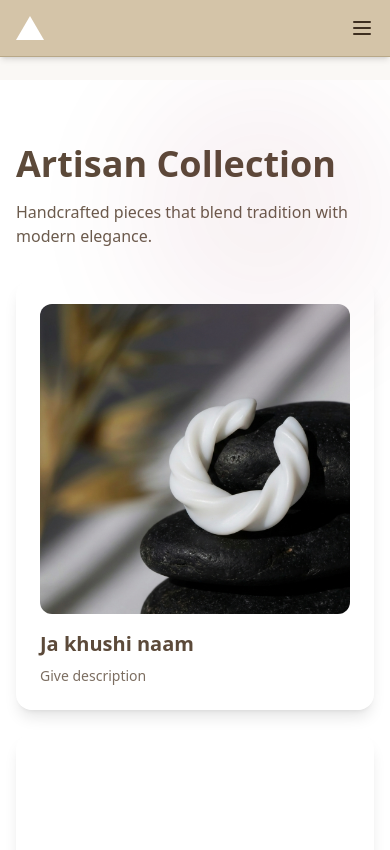
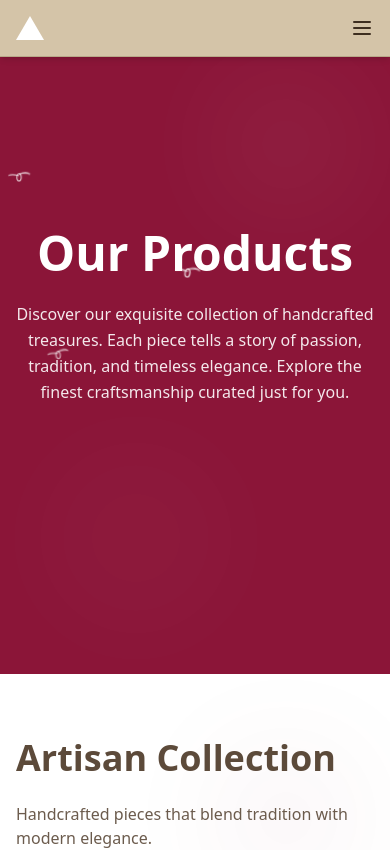
Before and after one commit to lacteokrafts/web-prod, a Next.js app: page /products in a window 390 px wide. Shown: the top 850 px of the page. Built offline with nearby package versions, Linux system fonts and the light colour scheme.

Commit message:
added birds in products page

```diff
--- a/app/products/page.js
+++ b/app/products/page.js
@@ -13,6 +13,16 @@ export default function Products() {
   }, [])
 
   const products = [
+    {
+      id: 0,
+      title: "Our Products",
+      description: "Discover our exquisite collection of handcrafted treasures. Each piece tells a story of passion, tradition, and timeless elegance. Explore the finest craftsmanship curated just for you.",
+      bgColor: "bg-[#8B1538]",
+      textColor: "text-white",
+      accentColor: "bg-[#D4C4A8]",
+      isIntro: true,
+      items: []
+    },
     {
       id: 1,
       title: "Artisan Collection",
@@ -76,69 +86,176 @@ export default function Products() {
   ]
 
   return (
-    <div className="min-h-screen">
+    <div className="min-h-screen -mt-20">
       {products.map((section, index) => {
-        const isEven = index % 2 === 0
-
         return (
           <section
             key={section.id}
-            className={`${section.bgColor} ${section.textColor} relative overflow-hidden transition-all duration-700`}
+            className={`${section.bgColor} ${section.textColor} relative overflow-hidden`}
+          >
+            {/* Flying Birds - Only in intro section */}
+            {section.isIntro && (
+              <div className="absolute inset-0 overflow-hidden pointer-events-none z-0">
+                {/* Bird 1 */}
+                <div
+                  className="absolute"
                   style={{
-              clipPath: index === 0 ? 'none' : isEven
-                ? 'polygon(0 5%, 100% 0, 100% 100%, 0 95%)'
-                : 'polygon(0 0, 100% 5%, 100% 95%, 0 100%)'
+                    animation: 'flyBird1 15s linear infinite',
                   }}
                 >
-            <div className="max-w-7xl mx-auto px-4 sm:px-6 lg:px-8 py-16 sm:py-20 lg:py-24">
+                  <svg width="40" height="40" viewBox="0 0 50 50" className="bird-flap">
+                    <path d="M25 15 Q15 10, 10 15 Q15 12, 25 15 Z" fill="none" stroke="white" strokeWidth="1.5" opacity="0.8" className="wing-left"/>
+                    <ellipse cx="25" cy="20" rx="3" ry="5" fill="none" stroke="white" strokeWidth="1.5" opacity="0.9"/>
+                    <path d="M25 15 Q35 10, 40 15 Q35 12, 25 15 Z" fill="none" stroke="white" strokeWidth="1.5" opacity="0.8" className="wing-right"/>
+                  </svg>
+                </div>
+
+                {/* Bird 2 */}
+                <div
+                  className="absolute"
+                  style={{
+                    animation: 'flyBird2 20s linear infinite',
+                    animationDelay: '3s'
+                  }}
+                >
+                  <svg width="35" height="35" viewBox="0 0 50 50" className="bird-flap">
+                    <path d="M25 15 Q15 10, 10 15 Q15 12, 25 15 Z" fill="none" stroke="white" strokeWidth="1.5" opacity="0.7" className="wing-left"/>
+                    <ellipse cx="25" cy="20" rx="3" ry="5" fill="none" stroke="white" strokeWidth="1.5" opacity="0.8"/>
+                    <path d="M25 15 Q35 10, 40 15 Q35 12, 25 15 Z" fill="none" stroke="white" strokeWidth="1.5" opacity="0.7" className="wing-right"/>
+                  </svg>
+                </div>
+
+                {/* Bird 3 */}
+                <div
+                  className="absolute"
+                  style={{
+                    animation: 'flyBird3 18s linear infinite',
+                    animationDelay: '7s'
+                  }}
+                >
+                  <svg width="38" height="38" viewBox="0 0 50 50" className="bird-flap">
+                    <path d="M25 15 Q15 10, 10 15 Q15 12, 25 15 Z" fill="none" stroke="white" strokeWidth="1.5" opacity="0.75" className="wing-left"/>
+                    <ellipse cx="25" cy="20" rx="3" ry="5" fill="none" stroke="white" strokeWidth="1.5" opacity="0.85"/>
+                    <path d="M25 15 Q35 10, 40 15 Q35 12, 25 15 Z" fill="none" stroke="white" strokeWidth="1.5" opacity="0.75" className="wing-right"/>
+                  </svg>
+                </div>
+
+                {/* Bird 4 */}
+                <div
+                  className="absolute"
+                  style={{
+                    animation: 'flyBird4 22s linear infinite',
+                    animationDelay: '10s'
+                  }}
+                >
+                  <svg width="32" height="32" viewBox="0 0 50 50" className="bird-flap">
+                    <path d="M25 15 Q15 10, 10 15 Q15 12, 25 15 Z" fill="none" stroke="white" strokeWidth="1.5" opacity="0.65" className="wing-left"/>
+                    <ellipse cx="25" cy="20" rx="3" ry="5" fill="none" stroke="white" strokeWidth="1.5" opacity="0.75"/>
+                    <path d="M25 15 Q35 10, 40 15 Q35 12, 25 15 Z" fill="none" stroke="white" strokeWidth="1.5" opacity="0.65" className="wing-right"/>
+                  </svg>
+                </div>
+                {/* Bird 5 */}
+                    <div
+                    className="absolute"
+                    style={{
+                        animation: 'flyBird1 17s linear infinite',
+                        animationDelay: '5s'
+                    }}
+                    >
+                    <svg width="36" height="36" viewBox="0 0 50 50" className="bird-flap">
+                        <path d="M25 15 Q15 10, 10 15 Q15 12, 25 15 Z" fill="none" stroke="white" strokeWidth="1.5" opacity="0.7" className="wing-left"/>
+                        <ellipse cx="25" cy="20" rx="3" ry="5" fill="none" stroke="white" strokeWidth="1.5" opacity="0.8"/>
+                        <path d="M25 15 Q35 10, 40 15 Q35 12, 25 15 Z" fill="none" stroke="white" strokeWidth="1.5" opacity="0.7" className="wing-right"/>
+                    </svg>
+                    </div>
+
+                    {/* Bird 6 */}
+                    <div
+                    className="absolute"
+                    style={{
+                        animation: 'flyBird2 23s linear infinite',
+                        animationDelay: '11s'
+                    }}
+                    >
+                    <svg width="34" height="34" viewBox="0 0 50 50" className="bird-flap">
+                        <path d="M25 15 Q15 10, 10 15 Q15 12, 25 15 Z" fill="none" stroke="white" strokeWidth="1.5" opacity="0.6" className="wing-left"/>
+                        <ellipse cx="25" cy="20" rx="3" ry="5" fill="none" stroke="white" strokeWidth="1.5" opacity="0.7"/>
+                        <path d="M25 15 Q35 10, 40 15 Q35 12, 25 15 Z" fill="none" stroke="white" strokeWidth="1.5" opacity="0.6" className="wing-right"/>
+                    </svg>
+                    </div>
+
+                    {/* Bird 7 */}
+                    <div
+                    className="absolute"
+                    style={{
+                        animation: 'flyBird3 19s linear infinite',
+                        animationDelay: '14s'
+                    }}
+                    >
+                    <svg width="37" height="37" viewBox="0 0 50 50" className="bird-flap">
+                        <path d="M25 15 Q15 10, 10 15 Q15 12, 25 15 Z" fill="none" stroke="white" strokeWidth="1.5" opacity="0.75" className="wing-left"/>
+                        <ellipse cx="25" cy="20" rx="3" ry="5" fill="none" stroke="white" strokeWidth="1.5" opacity="0.85"/>
+                        <path d="M25 15 Q35 10, 40 15 Q35 12, 25 15 Z" fill="none" stroke="white" strokeWidth="1.5" opacity="0.75" className="wing-right"/>
+                    </svg>
+                    </div>
+              </div>
+            )}
+
+            <div className="max-w-7xl mx-auto px-4 sm:px-6 lg:px-8 py-16 sm:py-20 lg:py-28 relative z-10">
               {/* Header */}
-              <div className="mb-8 sm:mb-12 text-left lg:text-left">
-                <h2 className="text-4xl sm:text-5xl lg:text-6xl font-bold mb-4 animate-fadeInUp">
+              <div
+                className={`${section.isIntro ? 'text-center min-h-[60vh] flex flex-col justify-center' : 'text-left'} mb-10 sm:mb-14`}
+              >
+                <h2 className={`${section.isIntro ? 'text-5xl sm:text-6xl lg:text-7xl' : 'text-4xl sm:text-5xl lg:text-6xl'} font-bold mb-6 transform transition-all duration-700 ${!section.isIntro && 'hover:translate-x-2'}`}>
                   {section.title}
                 </h2>
-                <p className="text-base sm:text-lg lg:text-xl opacity-90 max-w-3xl">
+                <p className={`text-base sm:text-lg lg:text-xl opacity-90 ${section.isIntro ? 'max-w-4xl mx-auto leading-relaxed' : 'max-w-3xl'}`}>
                   {section.description}
                 </p>
               </div>
 
-              {/* Products Grid */}
-              <div className="grid grid-cols-1 md:grid-cols-2 gap-6 sm:gap-8 lg:gap-12 mb-8 sm:mb-12">
+              {/* Products Grid - Only show if not intro section */}
+              {!section.isIntro && (
+                <div className="grid grid-cols-1 md:grid-cols-2 gap-6 sm:gap-8 lg:gap-12 mb-10 sm:mb-14">
                   {section.items.map((item, idx) => (
                     <div
                       key={idx}
-                    className="group relative bg-white/10 backdrop-blur-sm rounded-2xl p-6 sm:p-8 hover:scale-105 transition-all duration-500 shadow-lg hover:shadow-2xl"
-                    style={{ animationDelay: `${idx * 150}ms` }}
+                      className="group relative bg-white/10 backdrop-blur-sm rounded-2xl p-6 sm:p-8 shadow-lg transition-all duration-500 hover:scale-105 hover:shadow-2xl hover:-translate-y-2"
                     >
                       <div className="aspect-square bg-white/20 rounded-xl mb-4 sm:mb-6 flex items-center justify-center overflow-hidden">
                         <Image
                           src={item.image}
                           alt={item.name}
-                        width={300}
-                        height={300}
-                        className="object-cover w-full h-full group-hover:scale-110 transition-transform duration-700"
+                          width={400}
+                          height={400}
+                          className="object-cover w-full h-full group-hover:scale-110 group-hover:rotate-2 transition-all duration-700"
                         />
                       </div>
-                    <h3 className="text-xl sm:text-2xl font-semibold mb-2 sm:mb-3">
+                      <h3 className="text-xl sm:text-2xl font-semibold mb-2 sm:mb-3 group-hover:text-opacity-80 transition-all">
                         {item.name}
                       </h3>
-                    <p className="text-sm sm:text-base opacity-80">
+                      <p className="text-sm sm:text-base opacity-80 group-hover:opacity-100 transition-all">
                         {item.desc}
                       </p>
                     </div>
                   ))}
                 </div>
+              )}
 
-              {/* Enquire Button */}
+              {/* Enquire Button - Only show if not intro section */}
+              {!section.isIntro && (
                 <div className="flex justify-center lg:justify-start">
                   <Link
                     href="/contact"
                     className={`${section.accentColor} ${
-                    section.id === 5 ? 'text-[#8B1538]' : 'text-white'
-                  } px-8 sm:px-10 py-3 sm:py-4 rounded-full font-semibold text-sm sm:text-base lg:text-lg hover:scale-110 hover:shadow-2xl transition-all duration-300 inline-flex items-center gap-2 group`}
+                      section.id === 2 || section.id === 4 ? 'text-[#8B1538]' : section.id === 5 ? 'text-white' : 'text-white'
+                    } px-8 sm:px-12 py-3 sm:py-4 rounded-full font-semibold text-sm sm:text-base lg:text-lg hover:scale-110 hover:shadow-2xl transition-all duration-300 inline-flex items-center gap-3 group border-2 ${
+                      section.id === 2 || section.id === 4 ? 'border-[#FAF8F5]' : section.id === 5 ? 'border-[#8B1538]' : 'border-[#8B1538]'
+                    }`}
                   >
                     Enquire Now
                     <svg
-                    className="w-4 h-4 sm:w-5 sm:h-5 group-hover:translate-x-1 transition-transform"
+                      className="w-4 h-4 sm:w-5 sm:h-5 group-hover:translate-x-2 transition-transform duration-300"
                       fill="none"
                       stroke="currentColor"
                       viewBox="0 0 24 24"
@@ -147,21 +264,22 @@ export default function Products() {
                     </svg>
                   </Link>
                 </div>
+              )}
             </div>
 
-            {/* Decorative Elements */}
+            {/* Decorative Floating Elements */}
             <div
-              className="absolute top-0 right-0 w-64 h-64 rounded-full blur-3xl opacity-20"
+              className="absolute top-20 right-10 w-32 h-32 sm:w-48 sm:h-48 lg:w-64 lg:h-64 rounded-full blur-3xl opacity-20 pointer-events-none"
               style={{
-                background: section.id === 5 ? 'rgba(255,255,255,0.3)' : 'rgba(139,21,56,0.3)',
-                transform: `translateY(${scrollY * 0.1}px)`
+                background: section.id === 0 || section.id === 2 || section.id === 4 ? 'rgba(255,255,255,0.4)' : 'rgba(139,21,56,0.3)',
+                transform: `translateY(${scrollY * 0.05}px) rotate(${scrollY * 0.02}deg)`
               }}
             />
             <div
-              className="absolute bottom-0 left-0 w-96 h-96 rounded-full blur-3xl opacity-10"
+              className="absolute bottom-10 left-10 w-48 h-48 sm:w-64 sm:h-64 lg:w-96 lg:h-96 rounded-full blur-3xl opacity-10 pointer-events-none"
               style={{
-                background: section.id === 5 ? 'rgba(255,255,255,0.2)' : 'rgba(92,74,58,0.3)',
-                transform: `translateY(-${scrollY * 0.05}px)`
+                background: section.id === 0 || section.id === 2 || section.id === 4 ? 'rgba(255,255,255,0.3)' : 'rgba(92,74,58,0.3)',
+                transform: `translateY(-${scrollY * 0.03}px) rotate(-${scrollY * 0.02}deg)`
               }}
             />
           </section>
```
Also changed, not shown: app/globals.css (+88 -0 lines). Lines whose indentation alone changed are shown as unchanged.
